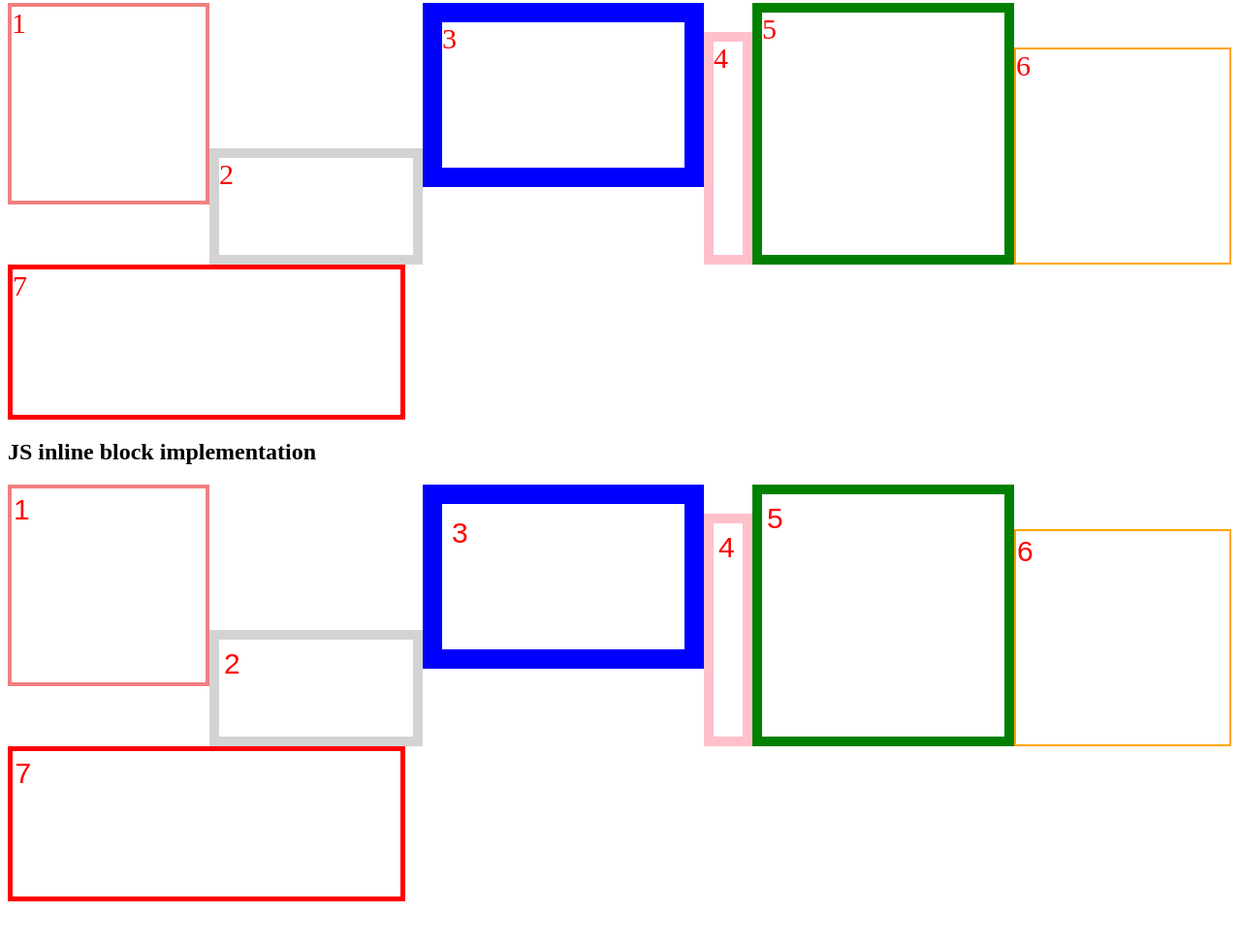
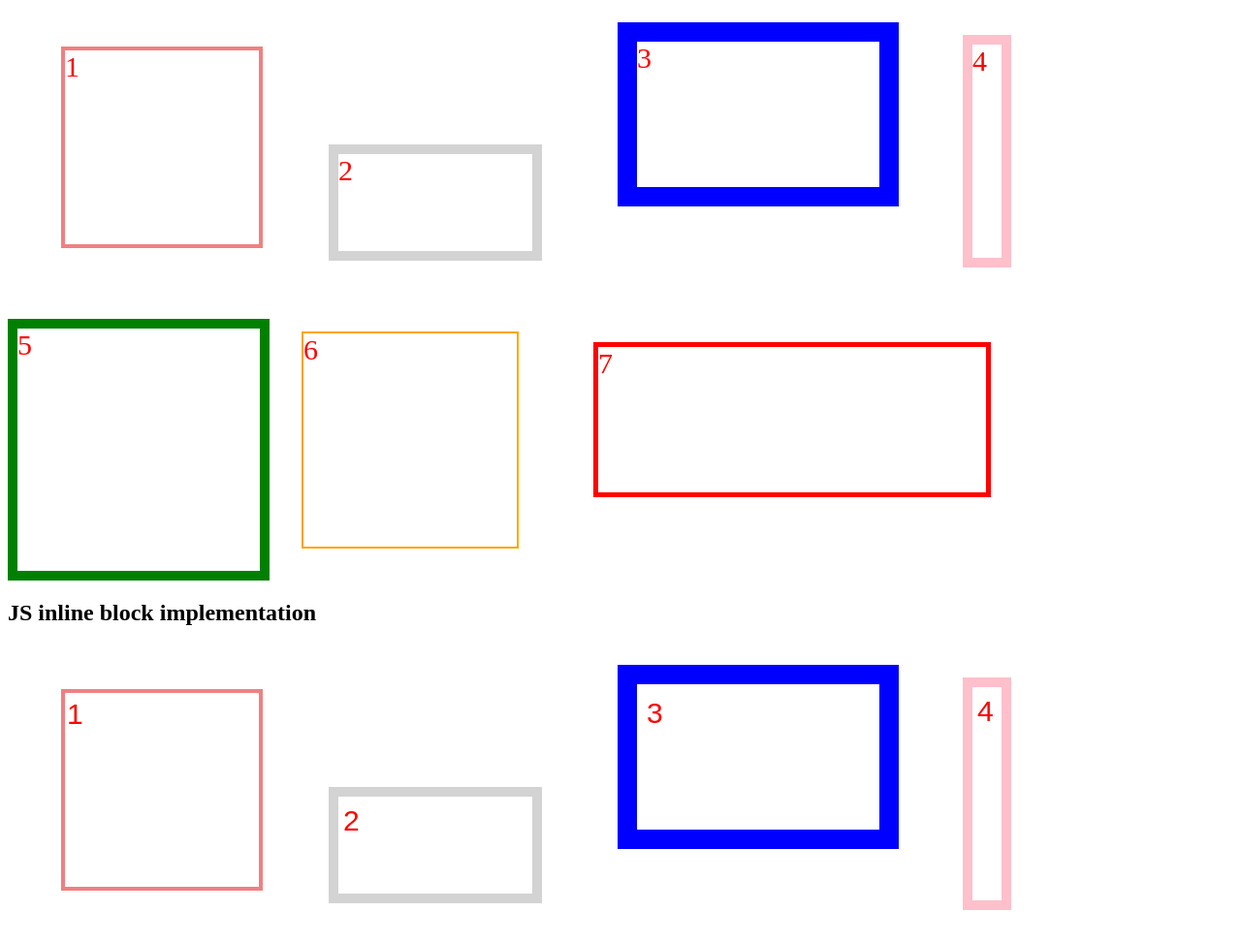
Before and after one commit to keelia/Frontend-Practice, a plain HTML site: page CSS/normal-flow-layout/inline-block-by-js/index.html in a window 1280 px wide. Shown: the part 64-1037 px from the top of the page at 97% size. Drawn offline with Linux system fonts and the light colour scheme.

Commit message:
Support set marging for inline-block elements

```diff
--- a/CSS/normal-flow-layout/inline-block-by-js/index.html
+++ b/CSS/normal-flow-layout/inline-block-by-js/index.html
@@ -20,11 +20,13 @@
                 border-color: lightcoral;
                 border-width: 4px;
                 vertical-align: top;
+                margin: 45px 55px;
             }
             .inner.inner-2{
                 width: 200px;
                 height: 100px;
                 border-color: lightgray;
+                margin:13px 45px 40px 13px;
             }
             .inner.inner-3{
                 width: 250px;
@@ -32,11 +34,13 @@
                 border-color: blue;
                 border-width: 20px;
                 vertical-align: top;
+                margin: 20px 33px 22px;
             }
             .inner.inner-4{
                 width: 30px;
                 height: 220px;
                 border-color: pink;
+                margin: 33px;
             }
             .inner.inner-5{
                 width: 250px;
@@ -48,6 +52,7 @@
                 height: 220px;
                 border-color: orange;
                 border-width: 2px;
+                margin: 33px;
             }
             .inner.inner-7{
                 width: 400px;
@@ -55,12 +60,7 @@
                 border-color: red;
                 border-width: 5px;
                 vertical-align: top;
-            }
-            .inner.inner-8{
-                width: 330px;
-                height: 330px;
-                border-width: 5px;
-                border-color: black;
+                margin: 44px;
             }
             form{
                 border: 1px solid lightgray;
--- a/CSS/normal-flow-layout/inline-block-by-js/inline-block-layout.js
+++ b/CSS/normal-flow-layout/inline-block-by-js/inline-block-layout.js
@@ -8,6 +8,7 @@ const ibEls = [
         verticalAlign: 'top',
         textContent:'1',
         color:'red',
+        margin:'45px 55px'
     },
     {
         width:'200px',
@@ -15,7 +16,8 @@ const ibEls = [
         borderWidth:10,
         borderColor:'lightgray',
         textContent:'2',
-        color:'red'
+        color:'red',
+        margin:'13px 45px 40px 13px'
     },
     {
         width:'250px',
@@ -24,7 +26,8 @@ const ibEls = [
         borderColor:'blue',
         verticalAlign: 'top',
         textContent:'3',
-        color:'red'
+        color:'red',
+        margin:'20px 33px 22px'
     },
     {
         width:'30px',
@@ -32,7 +35,8 @@ const ibEls = [
         borderWidth:10,
         borderColor:'pink',
         textContent:'4',
-        color:'red'
+        color:'red',
+        margin:'33px'
     },
     {
         width:'250px',
@@ -48,7 +52,8 @@ const ibEls = [
         borderWidth:2,
         borderColor:'orange',
         textContent:'6',
-        color:'red'
+        color:'red',
+        margin:'33px'
     },
     {
         width:'400px',
@@ -57,7 +62,8 @@ const ibEls = [
         borderColor:'red',
         verticalAlign: 'top',
         textContent:'7',
-        color:'red'
+        color:'red',
+        margin:'44px'
     }
 ]
 
@@ -90,26 +96,75 @@ function inlineBlockLayout(ibLayoutContainer,ibEls,outerContainer){
                 end:{ x:0, y:0 },
                 height:0,
                 rowEls:[],
+                maxMarginRemain:{
+                    top:0,
+                    bottom:0,
+                    left:null,
+                    right:0
+                }
             }], currentRowBoxIndex = 0;
         for (const el of ibLayoutEls) {
-            el.size = {
-                width:parseInt(el.width) + (2 * el.borderWidth),
-                height:parseInt(el.height) + (2 * el.borderWidth)
-            }
+            processEl(el)
             rowboxLayout(ibLayout.width,el)
         }
         adjustLayoutSize()
         rowBoxesRender(rowBoxes)
     }
 
+    function processEl(el){
+        el.size = {
+            width:parseInt(el.width) + (2 * el.borderWidth),
+            height:parseInt(el.height) + (2 * el.borderWidth),
+            margin:{
+                top:0,
+                bottom:0,
+                left:0,
+                right:0
+            }
+        }
+        el.verticalAlign = el.verticalAlign || 'bottom'
+        if(el.margin){
+            const mgArr = el.margin.split(/\s+/)
+            const l = mgArr.length
+            if(l ===1){
+                el.size.margin = {
+                    top:parseInt(mgArr[0]),
+                    bottom:parseInt(mgArr[0]),
+                    left:parseInt(mgArr[0]),
+                    right:parseInt(mgArr[0])
+                }
+            }else if(l ===2){
+                el.size.margin = {
+                    top:parseInt(mgArr[0]),
+                    bottom:parseInt(mgArr[0]),
+                    left:parseInt(mgArr[1]),
+                    right:parseInt(mgArr[1])
+                }
+            }else if(l ===3){
+                el.size.margin = {
+                    top:parseInt(mgArr[0]),
+                    bottom:parseInt(mgArr[2]),
+                    left:parseInt(mgArr[1]),
+                    right:parseInt(mgArr[1])
+                }
+            }else if(l ===4){
+                el.size.margin = {
+                    top:parseInt(mgArr[0]),
+                    bottom:parseInt(mgArr[2]),
+                    left:parseInt(mgArr[3]),
+                    right:parseInt(mgArr[1])
+                }
+            }
+        }
+    }
+
     function adjustLayoutSize(){
         const remain = Math.max(...ibEls.map(el=>el.borderWidth)) *2;
         const rowBoxesHeight = rowBoxes.map(rb=>rb.height).reduce((a,c)=>a+c,0);
         ibLayout.height = rowBoxesHeight + remain
-        //ibLayout.height = Math.max(ibLayout.height,rowBoxes.map(rb=>rb.height).reduce((a,c)=>a+c,0))+  (Math.max(...ibEls.map(el=>el.borderWidth)) *2)
     }
     function rowboxLayout(totolWidth,el){
-        const canFilled = (rowBoxes[currentRowBoxIndex].end.x + el.size.width) <= totolWidth;
+        const canFilled = ((rowBoxes[currentRowBoxIndex].end.x ) + (el.size.margin.left + el.size.width + el.size.margin.right)) <= totolWidth;
         if(canFilled){
             //feed into rowBox
             feedElIntoRowbox(el,rowBoxes[currentRowBoxIndex])
@@ -134,33 +189,33 @@ function inlineBlockLayout(ibLayoutContainer,ibEls,outerContainer){
 
     function feedElIntoRowbox(el,rowBox){
         rowBox.rowEls.push(el)
-        const verticalAlign = el.verticalAlign || 'bottom';
         const {width:elWidth,height:elHeight} = el.size
         const startX = rowBox.end.x
-        if(verticalAlign === 'bottom'){
+        if(el.verticalAlign === 'bottom'){
             const position = ()=>{
                 const rowBoxheight = el.rowBox.height
                 return {
-                    x:el.rowBox.start.x + startX+ el.borderWidth/2,
-                    y:rowBox.start.y + rowBoxheight - elHeight + el.borderWidth/2,
+                    x:el.rowBox.start.x + startX+el.size.margin.left+ el.borderWidth/2,//+ el.borderWidth/2 to fix canvas strock half hide on edge
+                    y:rowBox.start.y + rowBoxheight -el.size.margin.bottom - elHeight + el.borderWidth/2,
                     width:elWidth-el.borderWidth,
                     height:elHeight - el.borderWidth
                 }
             }
-            rowBox.height = Math.max(rowBox.height,elHeight)
-            rowBox.end.x += elWidth
+            rowBox.height = Math.max(rowBox.height,el.size.margin.top+elHeight+el.size.margin.bottom)
+            rowBox.end.x += (el.size.margin.left+elWidth+el.size.margin.right)
             el.position = position
             el.rowBox = rowBox
-        }else if(verticalAlign === 'top'){
+        }else if(el.verticalAlign === 'top'){
             const position = ()=>{
-                return {x:el.rowBox.start.x + startX+ el.borderWidth/2,
-                        y:rowBox.start.y+ el.borderWidth/2,
+                return {
+                        x:el.rowBox.start.x + startX +el.size.margin.left + el.borderWidth/2,
+                        y:rowBox.start.y+el.size.margin.top+ el.borderWidth/2,
                         width:elWidth-el.borderWidth,
                         height:elHeight - el.borderWidth
                     }
             }
-            rowBox.height = Math.max(rowBox.height,elHeight)
-            rowBox.end.x += elWidth
+            rowBox.height = Math.max(rowBox.height,el.size.margin.top+elHeight+el.size.margin.bottom)
+            rowBox.end.x += (el.size.margin.left+elWidth+el.size.margin.right)
             el.position = position
             el.rowBox = rowBox
         }
```
Also changed, not shown: 1 other file.
